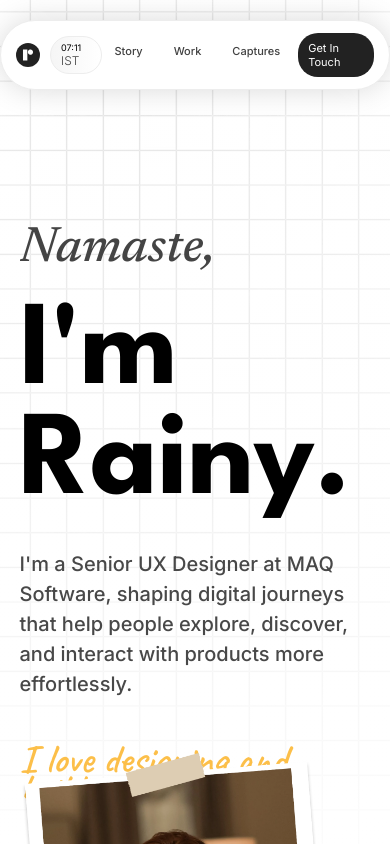
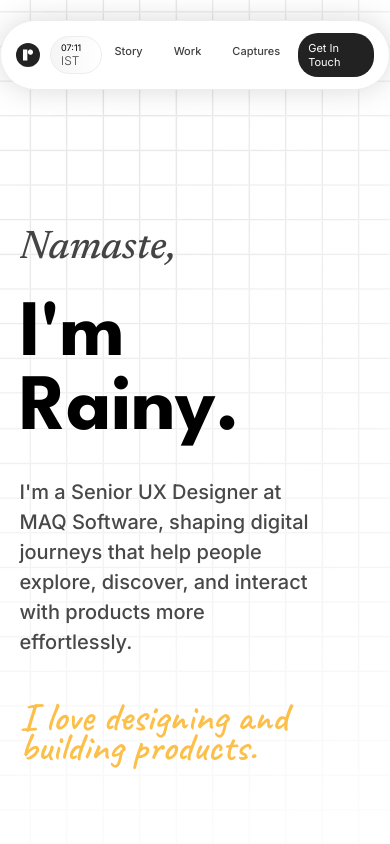
Before and after one commit to vayuAgnay25/DesignerPortfolio, a React (Vite) app: page / in a window 390 px wide. Built offline with nearby package versions, Linux system fonts and the light colour scheme.

Commit message:
Fix top intro section and About section Images responsiveness

```diff
--- a/src/App.css
+++ b/src/App.css
@@ -44,6 +44,12 @@
   color: #444;
   line-height: 60px;
   height: 60px;
+}
+
+@media (max-width: 720px) {
+  .greeting {
+    font-size: 40px;
+  }
 }
 
 .static-heading {
@@ -257,7 +263,7 @@
   position: relative;
   float: left;
   top: 20%;
-  left: 10%;
+  left: 12%;
 }
 
 #page1 .layer .paragraph p {
@@ -288,26 +294,32 @@
   width: 100%;
 }
 
+@media (max-width: 720px){
+  #page1 .layer .paragraph h1 {
+    font-size: 80px;
+  }
+}
+
 img#rainyProfile{
   height: auto;
   width: 400px;
   float: right;
   position: relative;
-  right: 15%;
+  right: 10%;
   top: 20%;
   margin-bottom: 100px;
 }
 
-@media (max-width: 1000px){
+@media (max-width: 1200px){
   img#rainyProfile{
-    top: 50%;
+    display: none;
   }
 }
 
 @media (max-width: 720px) {
   #page1 .layer .paragraph {
     width: 400px;
-    left: 5%;
+    left: 8%;
   }
 
   #page1 .layer .paragraph p {
@@ -315,28 +327,16 @@ img#rainyProfile{
     font-weight: 500;
     line-height: 30px;
   }
-
-  img#rainyProfile {
-    width: 350px;
-    right: 5%;
-    top: 30%;
-  }
 }
 
-@media (max-width: 340px) {
+@media (max-width: 390px) {
   #page1 .layer .paragraph {
     width: 300px;
-    left: 2%;
+    left: 5%;
   }
 
   #page1 .layer .paragraph p {
     width: 300px;
-  }
-
-  img#rainyProfile {
-    width: 250px;
-    right: 2%;
-    top: 35%;
   }
 }
 
--- a/src/subComponent/image.css
+++ b/src/subComponent/image.css
@@ -1,12 +1,19 @@
 #imageGallery{
     display: grid;
-    height: 300px;
-    width: 1100px;
+    height: auto;
+    width: 100%;
     /* margin-left: -29%; */
     margin-top: 10%;
     grid-template-columns: repeat(4,1fr);
     gap: 60px;
     /* scale: 60%; */
+    max-width: 1100px;
+}
+
+@media (max-width: 990px) {
+    #imageGallery{
+        display: none;
+    }
 }
 
 #imageGallery div{
@@ -47,11 +54,3 @@
 #imageGallery div#card4{
     transform: rotate(3.5deg) translateX(-80px);
 }
-
-@media (max-width: 990px) {
-    #imageGallery{
-        width: 100%;
-        height: auto;
-        /* grid-template-columns: repeat(2,1fr); */
-    }
-}
```
